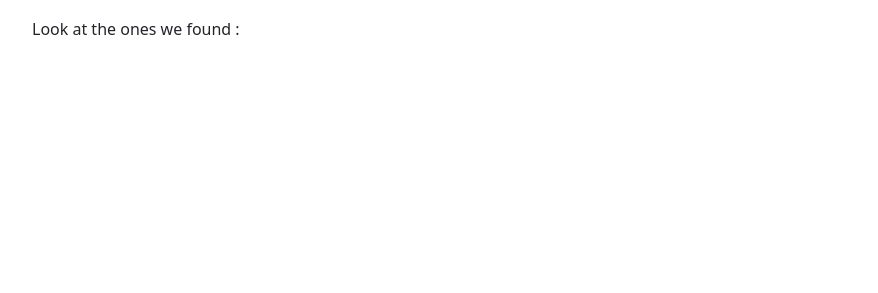
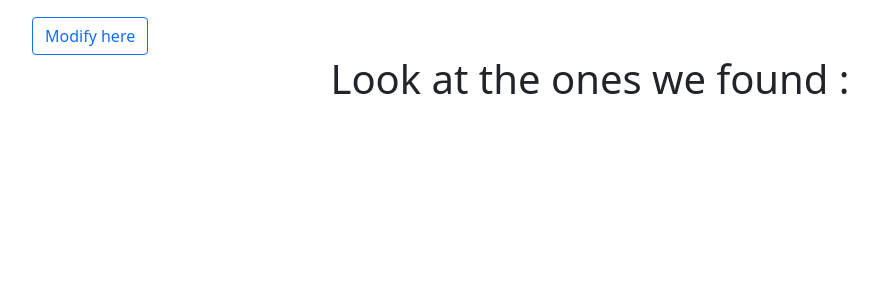
Before and after one commit to YANG-q330/lovematch, a Symfony app: template templates/search/match.html.twig in a window 1280 px wide. Shown: the part 135-428 px from the top of the page, without its empty margins (50-928 px from the left). Run offline with Twig, Linux system fonts and the light colour scheme; the template is opened without the code that fills it, so the values that code supplies are empty; some libraries are stand-ins or nearby versions.

Commit message:
list matches

```diff
--- a/templates/base.html.twig
+++ b/templates/base.html.twig
@@ -37,7 +37,7 @@
                                     <ul class="dropdown-menu" aria-labelledby="navbarDropdown">
                                         {% if (is_granted("ROLE_USER")) %}
                                             <li><a href="{{ path('profile_detail',{'id':app.user.id}) }}" class="dropdown-item">Profile</a></li>
-                                            <li><a class="dropdown-item" href="{{ path('search_newSearch')}}">What I search</a></li>
+                                            <li><a class="dropdown-item" href="{{ path('search_match')}}">What I search</a></li>
                                         {% else %}
                                             <li><a href="{{ path('profile_create')}}" class="dropdown-item">Create profile</a></li>
                                         {% endif %}
--- a/templates/search/match.html.twig
+++ b/templates/search/match.html.twig
@@ -5,7 +5,8 @@
     <div>
         <h2>You search :</h2>
         <p>a <strong>{{ app.user.search.sex }}</strong>, from dep. <strong>{{ app.user.search.department }}</strong>, from <strong>{{ app.user.search.ageMin }} to {{ app.user.search.ageMax }}</strong> years old</p>
-        <p>Look at the ones we found :</p>
+        <a href="{{ path('search_newSearch') }}" class="btn btn-outline-primary border-primary" type="button">Modify here</a>
+        <h1 class="text-center">Look at the ones we found :</h1>
     </div>
 
     <div class="row justify-content-center">
```
